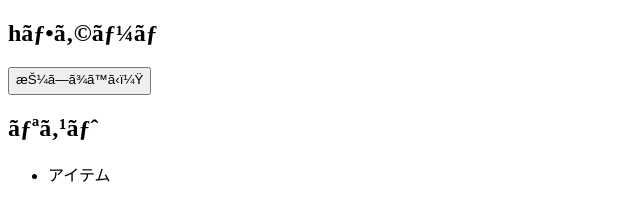
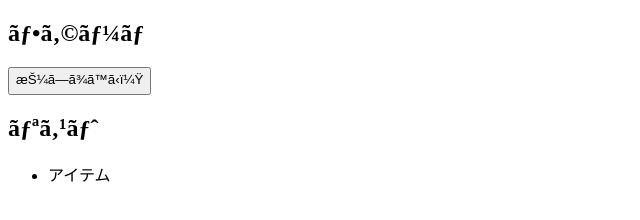
Before and after one commit to shioncolor/web1-12, a plain HTML site: page index.html in a window 1280 px wide. Shown: the full height of the page, 0-640 px from the left. Drawn offline with Linux system fonts and the light colour scheme.

Commit message:
Update index.html

```diff
--- a/index.html
+++ b/index.html
@@ -5,7 +5,7 @@
 <title>練習</title>
 </head>
 <section>
-  <h1>hフォーム</h1>
+  <h1>フォーム</h1>
   <form action="#" id="form">
     <input type="submit" value="押しますか？">
     </form>
```
